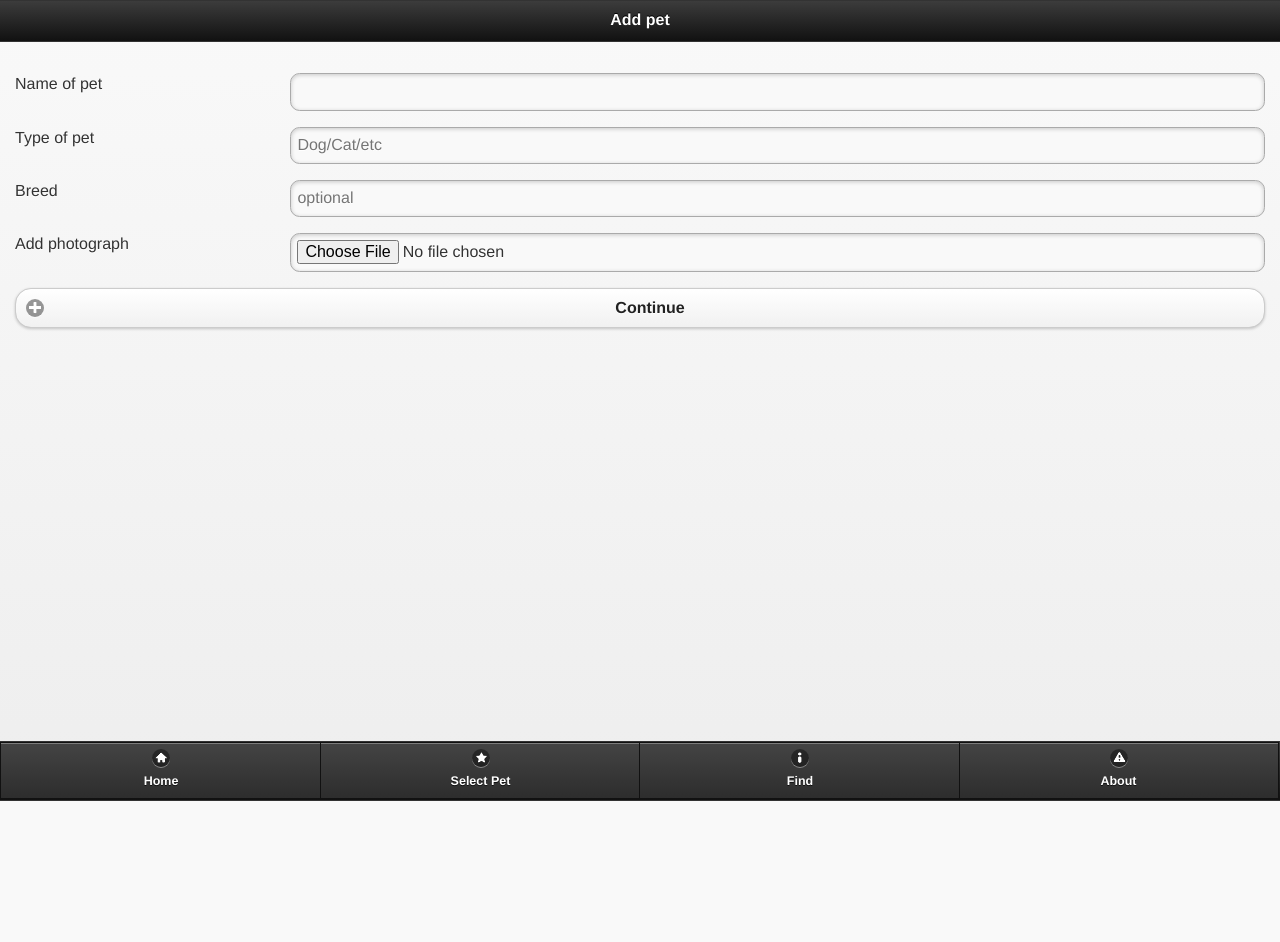
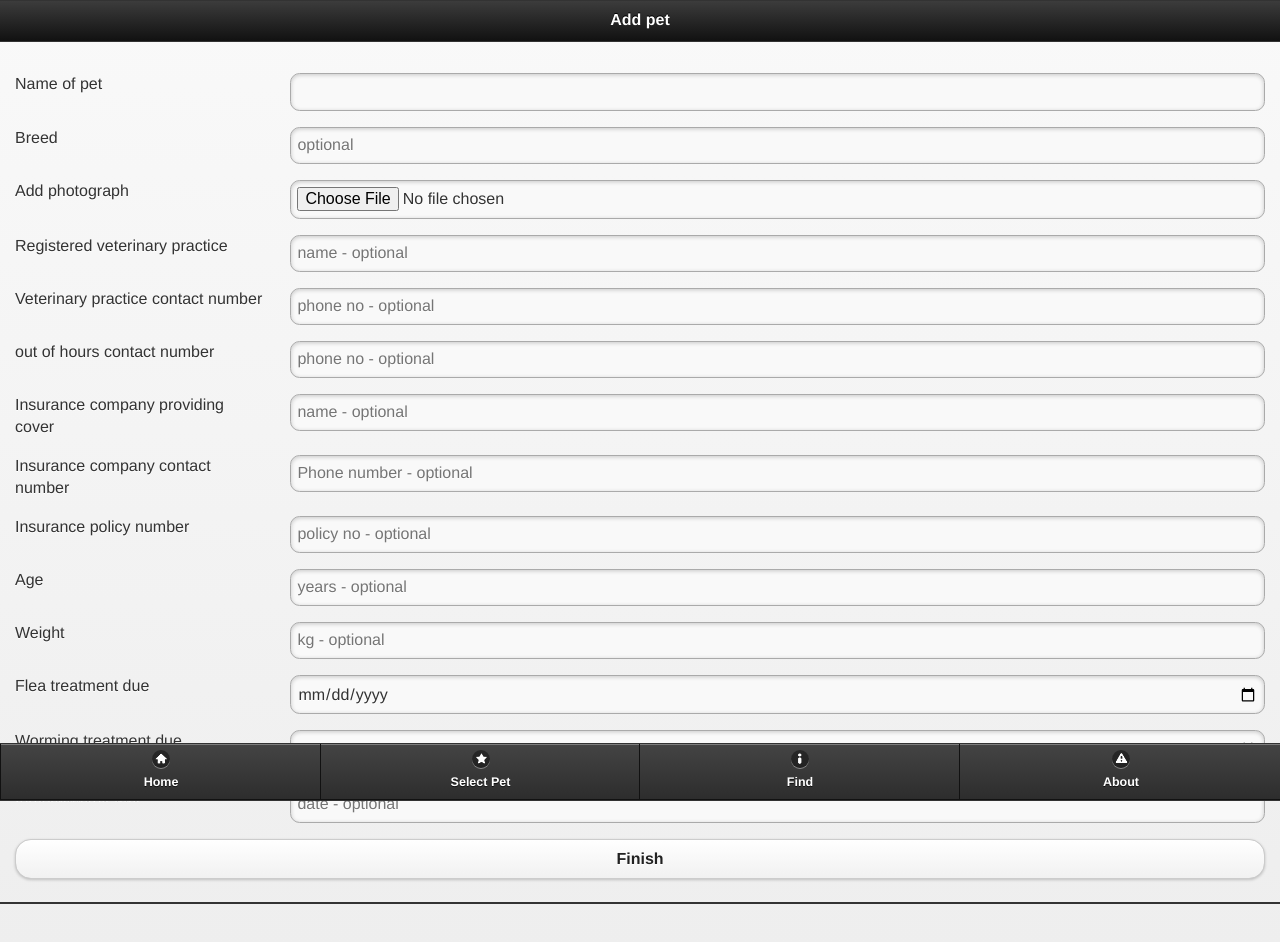
Before and after one commit to MartinBindon/dog_v4.1, a plain HTML site: page index.html in a window 1280 px wide. Both pictures are taken after a click on the link "Add new pet". Before the commit the page ends 800 px from the top, so only its background shows below. Drawn offline with Linux system fonts and the light colour scheme; some packages are replaced by stand-ins of ours.

Commit message:
4.4
Changed layout of add pet.
Made this one page instead of three.
Styled via textinput id's

```diff
--- a/index.html
+++ b/index.html
@@ -209,85 +209,181 @@
 
         <form id="addPetPage1">
 
-          <div data-role="fieldcontain" data-controltype="textinput">
+          <div data-role="fieldcontain" data-controltype="textinput" id="petNameField">
               <label for="textinput1">
                   Name of pet
               </label>
 
-              <!-- when the text input has changed and focus moves away from it we update the local storage entry for this field. -->
-
-              <!-- needed to change the input name as this was conflicting with the name of the javaScript function -->
-              <input name="addPetNameHere" id="textinput1" placeholder="" value="" type="text" >  <!-- removed onchange="addPetName(this.value)" from the end. Changinging update of storage to continue button. -->
-
-
+              <!-- changing the iput id to a more meaningful name removes the styling. -->
+              <input name="petNameValue" id="textinput1" placeholder="" value="" type="text" >
           </div>
 
 
+          <div data-role="fieldcontain" data-controltype="textinput" id="breedField">
+              <label for="textinput2">
+                  Breed
+              </label>
+
+              <input name="breedValue" id="textinput2" placeholder="optional" value="" type="text">
+          </div>
+
+
+          <div data-role="fieldcontain" data-controltype="camerainput">
+              <label for="camerainput1">
+                  Add photograph
+              </label>
+
+              <input name="" id="camerainput1" accept="image/*" capture="camera" type="file">
+          </div>
+
 
           <div data-role="fieldcontain" data-controltype="textinput">
-              <label for="textinput2">
-                  Type of pet
+              <label for="textinput3">
+                  Registered veterinary practice
               </label>
-              <input name="Dog/Cat/etc" id="textinput2" placeholder="Dog/Cat/etc" value=""
+
+              <input name="" id="textinput3" placeholder="name - optional" value=""
               type="text">
           </div>
 
 
+          <div data-role="fieldcontain" data-controltype="textinput">
+              <label for="textinput4">
+                  Veterinary practice contact number
+              </label>
 
-          <div data-role="fieldcontain" data-controltype="textinput">
-              <label for="textinput3">
-                  Breed
-              </label>
-              <input name="" id="textinput3" placeholder="optional" value="" type="text">
+              <input name="" id="textinput4" placeholder="phone no - optional" value=""
+              type="tel">
           </div>
 
 
+          <div data-role="fieldcontain" data-controltype="textinput">
+              <label for="textinput5">
+                  out of hours contact number
+              </label>
 
-          <div data-role="fieldcontain" data-controltype="camerainput">
-              <label for="camerainput2">
-                  Add photograph
-              </label>
-              <input name="" id="camerainput2" accept="image/*" capture="camera" type="file">
+              <input name="" id="textinput5" placeholder="phone no - optional" value=""
+              type="tel">
           </div>
 
 
+          <div data-role="fieldcontain" data-controltype="textinput">
+              <label for="textinput6">
+                  Insurance company providing cover
+              </label>
 
-          <a data-role="button" href="#addDog2" data-icon="plus" data-iconpos="left" onclick="createPet()">
-              Continue
+              <input name="" id="textinput6" placeholder="name - optional" value=""
+              type="text">
+          </div>
+
+
+          <div data-role="fieldcontain" data-controltype="textinput">
+              <label for="textinput7">
+                  Insurance company contact number
+              </label>
+
+              <input name="" id="textinput7" placeholder="Phone number - optional" value=""
+              type="tel">
+          </div>
+
+
+          <div data-role="fieldcontain" data-controltype="textinput">
+              <label for="textinput8">
+                  Insurance policy number
+              </label>
+
+              <input name="" id="textinput8" placeholder="policy no - optional" value=""
+              type="text">
+          </div>
+
+
+          <div data-role="fieldcontain" data-controltype="textinput">
+              <label for="textinput9">
+                  Age
+              </label>
+
+              <input name="" id="textinput9" placeholder="years - optional" value=""
+              type="text">
+          </div>
+
+
+          <div data-role="fieldcontain" data-controltype="textinput">
+              <label for="textinput10">
+                  Weight
+              </label>
+
+              <input name="" id="textinput10" placeholder="kg - optional" value="" type="text">
+          </div>
+
+
+          <div data-role="fieldcontain" data-controltype="textinput">
+              <label for="textinput11">
+                  Flea treatment due
+              </label>
+
+              <input name="" id="textinput11" placeholder="date - optional" value=""
+              type="date">
+          </div>
+
+
+          <div data-role="fieldcontain" data-controltype="textinput">
+              <label for="textinput12">
+                  Worming treatment due
+              </label>
+
+              <input name="" id="textinput12" placeholder="date - optional" value=""
+              type="date">
+          </div>
+
+
+          <div data-role="fieldcontain" data-controltype="textinput">
+              <label for="textinput13">
+                  Innoculations due
+              </label>
+
+              <input name="" id="textinput13" placeholder="date - optional" value=""
+              type="text">
+          </div>
+
+
+          <a data-role="button" href="#complete" onclick="createPet()">
+              Finish
           </a>
-      </div>
 
       </form>
 
+    </div>
 
 
-      <div data-role="tabbar" data-iconpos="top" data-theme="a">
-          <ul>
-              <li>
-                  <a href="#home" data-transition="fade" data-theme="" data-icon="home">
-                      Home
-                  </a>
-              </li>
+      <div data-role="footer">
+        <div data-role="tabbar" data-iconpos="top" data-theme="a">
+            <ul>
+                <li>
+                    <a href="#home" data-transition="fade" data-theme="" data-icon="home">
+                        Home
+                    </a>
+                </li>
 
-              <li>
-                  <a href="#selectPet" data-transition="fade" data-theme="" data-icon="star">
-                      Select Pet
-                  </a>
-              </li>
+                <li>
+                    <a href="#selectPet" data-transition="fade" data-theme="" data-icon="star">
+                        Select Pet
+                    </a>
+                </li>
 
-              <li>
-                  <a href="#findButtons" data-transition="fade" data-theme="" data-icon="info">
-                      Find
-                  </a>
-              </li>
+                <li>
+                    <a href="#findButtons" data-transition="fade" data-theme="" data-icon="info">
+                        Find
+                    </a>
+                </li>
 
-              <li>
-                  <a href="#about" data-transition="fade" data-theme="" data-icon="alert">
-                      About
-                  </a>
-              </li>
-          </ul>
-      </div>
+                <li>
+                    <a href="#about" data-transition="fade" data-theme="" data-icon="alert">
+                        About
+                    </a>
+                </li>
+            </ul>
+        </div>
+    </div>
   </div>
 
 <!-- ++++++++++++++++++++++++++++++++++++++++++++++++++++++++++++++ -->
```
Also changed, not shown: js/localStorage.js (+10 -1 lines).
